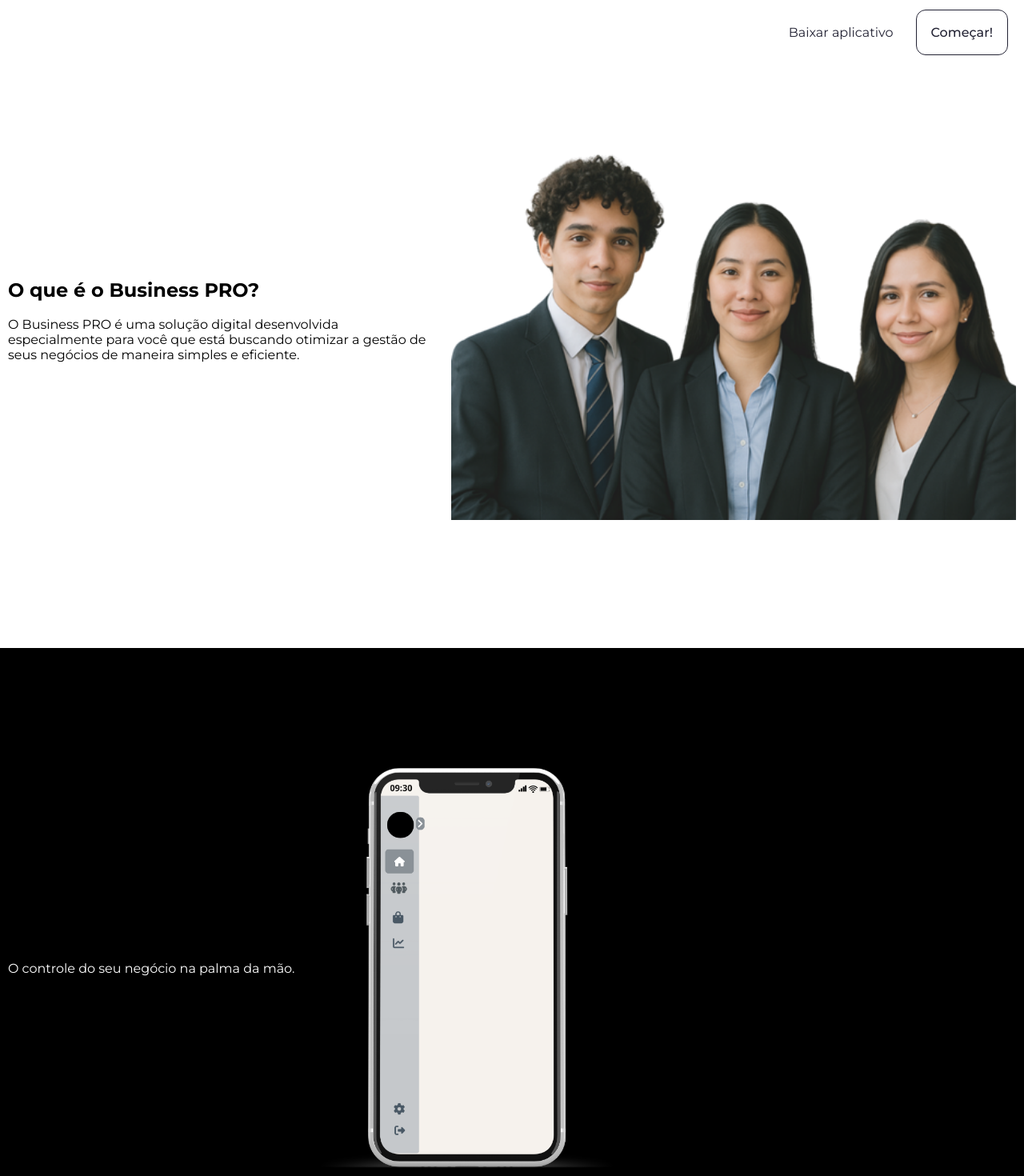
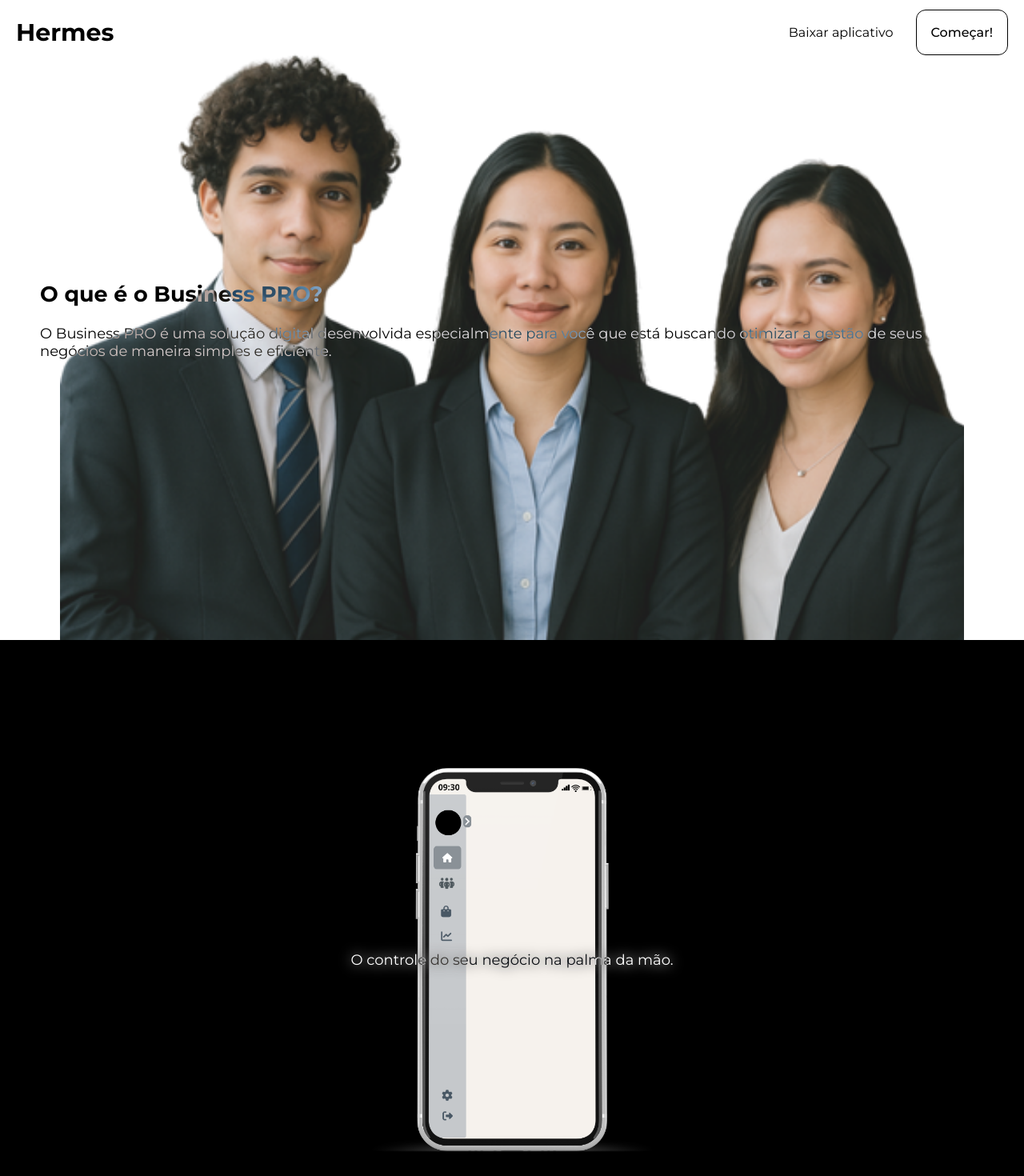
Before and after one commit to dfmrenato/businesspro, a Next.js app: page / in a window 1280 px wide. Shown: the top 1470 px of the page at 80% size. Built offline with nearby package versions, Linux system fonts and the light colour scheme.

Commit message:
Improved landing page

```diff
--- a/pages/index.jsx
+++ b/pages/index.jsx
@@ -23,20 +23,12 @@
         <section>
           <div>
             <h1>O que é o Business PRO?</h1>
-            <br/>
+            <br />
             <p>O Business PRO é uma solução digital desenvolvida especialmente para você que está buscando otimizar a gestão de seus negócios de maneira simples e eficiente.</p>
           </div>
-          <div>
-            <img src="img/EmpresariosFoto.png" height="500" />
-          </div>
         </section>
-        <section style={{backgroundColor: 'var(--darkest-color)', color: 'var(--lightest-color)'}}>
-          <div>
-            <p>O controle do seu negócio na palma da mão.</p>
-          </div>
-          <div>
-            <img src="img/Smartphone.png" height="500" />
-          </div>
+        <section>
+          <p>O controle do seu negócio na palma da mão.</p>
         </section>
       </MainLayout>
     </>
--- a/styles/components/Header.module.css
+++ b/styles/components/Header.module.css
@@ -11,6 +11,7 @@
     border: none;
     mix-blend-mode: difference;
     color: white;
+    z-index: 10;
 
     .logo a {
         font-size: 30px;
@@ -42,6 +43,12 @@
             display: flex;
         }
     }
+
+    button, a {
+        mix-blend-mode: difference !important;
+        color: white !important;
+        border-color: white !important;
+    }
 }
 .header::before {
     content: "";
--- a/styles/globals.css
+++ b/styles/globals.css
@@ -20,6 +20,7 @@
 
 body {
     font-family: 'Montserrat', monospace, sans-serif;
+    background-color: var(--lightest-color);
 }
 
 /* Evitar zoom não desejado */
--- a/styles/pages/index.module.css
+++ b/styles/pages/index.module.css
@@ -2,7 +2,6 @@
 #main {
     display: flex;
     flex-direction: column;
-    gap: 10px;
     flex-grow: 1;
     overflow: scroll;
     scroll-snap-type: y mandatory;
@@ -12,10 +11,7 @@
         margin-top: 10dvh;
     }
 
-    h1 {
-        color: var(--cor-escura);
-    }
-
+    /* Genérico para seções */
     section {
         display: flex;
         flex-direction: row;
@@ -23,15 +19,14 @@
         height: 100dvh;
         width: 100dvw;
         scroll-snap-align: start;
+        overflow: hidden;
+        background-attachment: fixed;
+        background-position: center;
+        background-repeat: no-repeat;
+        background-size: contain;
 
         @media (max-width: 640px) {
             flex-direction: column;
-            min-height: unset;
-
-            div img {
-                max-width: 100%;
-                height: unset;
-            }
         }
 
         div {
@@ -39,7 +34,52 @@
             flex-direction: column;
             justify-content: center;
             align-items: flex-start;
-            padding: 10px;
+
+            img {
+                height: 100%;
+
+                @media (max-width: 640px) {
+                    width: 100%;
+                    height: unset;
+                }
+            }
+        }
+    }
+
+    /* Seção Empreendedores */
+    section:nth-of-type(1) {
+        background-image: url('/img/EmpresariosFoto.png');
+        background-color: var(--lightest-color);
+        background-position: bottom center;
+
+        div {
+            mix-blend-mode: difference;
+            color: white;
+            font-size: large;
+            padding: 50px;
+        }
+    }
+
+    /* Seção Celular */
+    section:nth-of-type(2) {
+        background-image: url('/img/Smartphone.png');
+        background-color: var(--darkest-color);
+        background-size: auto 60%;
+        color: var(--lightest-color);
+        justify-content: center;
+        align-items: center;
+
+        p {
+            mix-blend-mode: difference;
+            color: white;
+            font-size: large;
+            padding: 50px;
+            width: 100%;
+            display: flex;
+            text-align: center;
+            filter: drop-shadow(0px 0px 8px white);
+            align-items: center;
+            justify-content: center;
         }
     }
 
```
